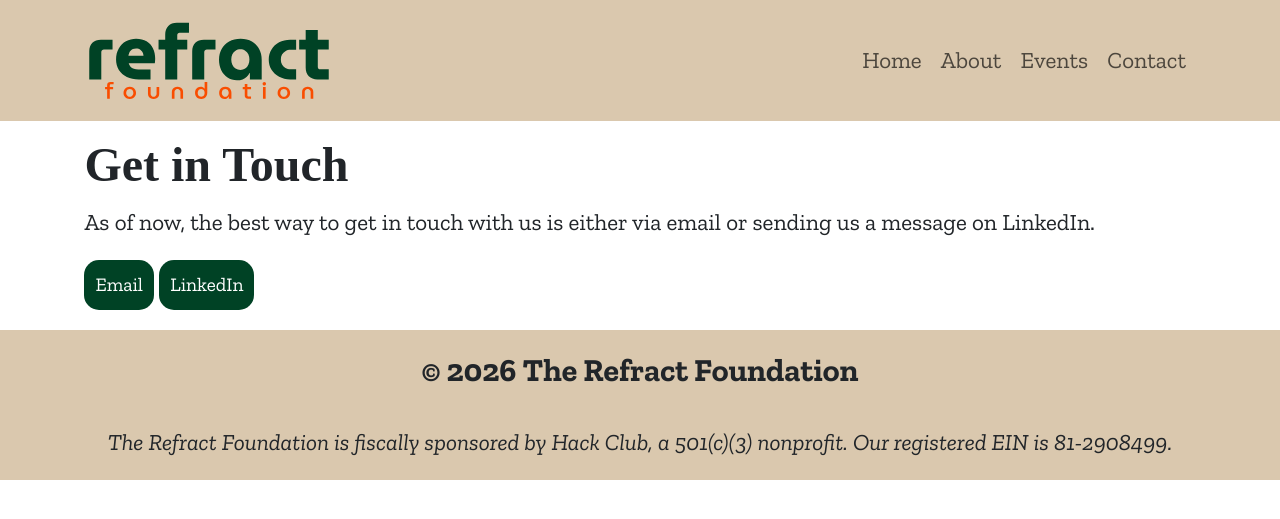
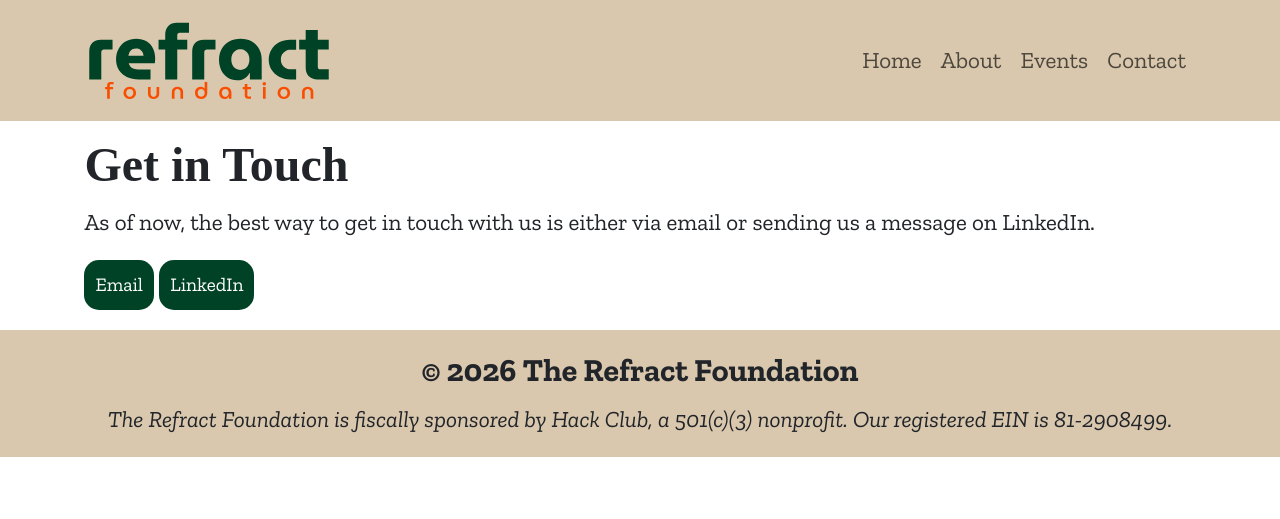
Before and after one commit to refractfoundation/site, a Jekyll site: the page built from contact.md, in a window 1280 px wide. Shown: the top 519 px of the page. Built offline with Jekyll 4.4.1, drawn with Linux system fonts in a browser that asks for light colours; some web fonts are replaced; a script that is not in the unit is left out.

Commit message:
fix: tighten footer line spacing
Agent-Logs-Url: https://github.com/refractfoundation/site/sessions/82160cce-6a26-4a15-a641-7ef74e9a292e

Co-authored-by: opott <120502505+opott@users.noreply.github.com>

```diff
--- a/_includes/footer.html
+++ b/_includes/footer.html
@@ -1,4 +1,4 @@
 <footer>
-  <p style="margin-top: 15px; font-size: clamp(1.25rem, 1rem + 1vw, 2rem); font-weight: bolder;">&copy; 2026 The Refract Foundation</p>
-  <p><i>The Refract Foundation is fiscally sponsored by Hack Club, a 501(c)(3) nonprofit. Our registered EIN is 81-2908499.</i></p>
+  <p style="margin: 15px 0 0; font-size: clamp(1.25rem, 1rem + 1vw, 2rem); font-weight: bolder;">&copy; 2026 The Refract Foundation</p>
+  <p style="margin-top: 0.25rem;"><i>The Refract Foundation is fiscally sponsored by Hack Club, a 501(c)(3) nonprofit. Our registered EIN is 81-2908499.</i></p>
 </footer>
```
